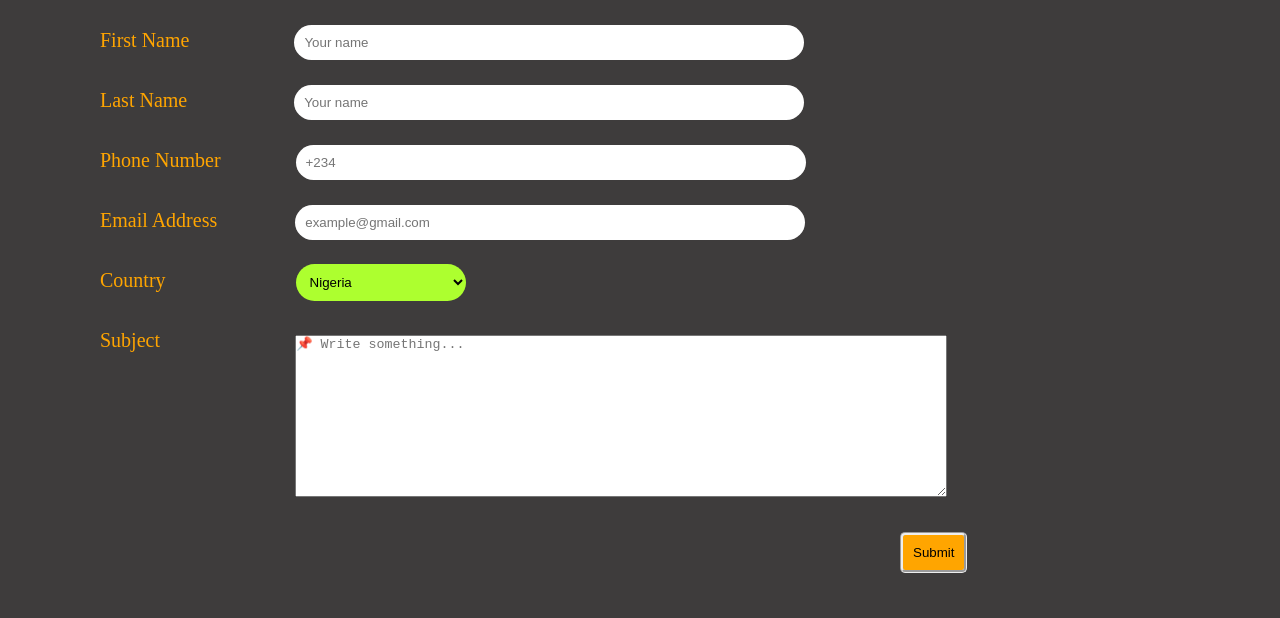
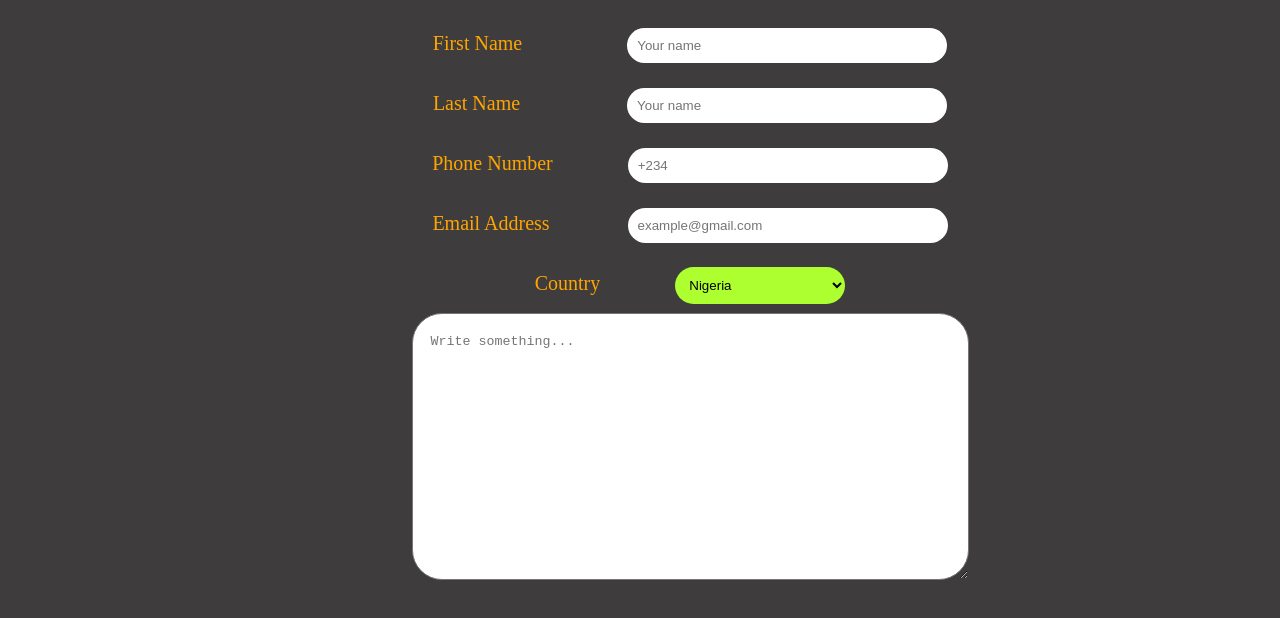
Before and after one commit to OkolieGold/OkolieGold.github.io, a plain HTML site: page contact us.html in a window 1280 px wide. Shown: the part 212-830 px from the top of the page. Drawn offline with Linux system fonts and the light colour scheme.

Commit message:
Update contact us.html

```diff
--- a/contact us.html
+++ b/contact us.html
@@ -6,7 +6,24 @@
     <title>Contact Royal Apparel</title>
     <link rel="stylesheet" type="text/css" href="fashion_app.css">
     <link rel="icon" type="image/x-icon" href="favicon.ico">
-    <style></style>
+    <link rel="stylesheet" href="https://cdnjs.cloudflare.com/ajax/libs/font-awesome/4.7.0/css/font-awesome.min.css">
+    <style>
+        option{
+           background-color: greenyellow;
+        }
+        textarea{
+            border-radius: 30px;
+            padding: 20px 10px;
+        }
+        .submit-btn {
+            display: inline;
+            padding: 4px 20px;
+            background-color: orange;
+            border-radius: 5px;
+            border: groove;
+            margin-bottom: 50px;
+        }
+    </style>
 </head>
 <body>
     <div class="header">
@@ -37,54 +54,56 @@
                 <option value="BITCOIN">BITCOIN 💰</option>
             </select>
         </div>
-    </div>
+    </div><hr>
 
     <div class="navbuttons">
         <a class="action" href="fashion_app.html">HOME</a>
         <a class="action" href="about.html">ABOUT</a>
         <a class="action" style="color: red;" href="contact us.html">CONTACT US</a>
         <a class="action" href="menu.html">BOUTIQUE</a>
-    </div>
+    </div><hr>
 
     <div class="container" >
         <h1 style="padding-top: 25px;">Contact Us</h1>
         <h3><b><i>Leave us a message here and we will to reply you soon! 😤😤😤</i></b></h3>
-    </div>
 
             <div class="column">
-        <form action="action_page.php">
+                <form class="frm" action="action_page.php">
                    <label for="fname" style="margin-right: 30px;">First Name</label>
-           <input class="placeholder" type="text" id="fname" name="First Name" placeholder="Your name" style="width: 300px; padding: 10px; padding-right: 200px;"><br>
+                   <input class="placeholder" type="text" id="fname" name="First Name" placeholder="Your name" style="min-width: 300px;"><br>
 
                    <label for="lname" style="margin-right: 32px;">Last Name</label>
-           <input class="placeholder" type="text" id="lname" name="Last name" placeholder="Your name" style="width: 300px; padding: 10px; padding-right: 200px;"><br>
+                   <input class="placeholder" type="text" id="lname" name="Last name" placeholder="Your name" style="min-width: 300px;"><br>
 
                    <label for="pnumber">Phone Number</label>
-           <input class="placeholder" type="number" id="pnumber" name="Phone number" placeholder="+234" style="width: 300px; padding: 10px; padding-right: 200px;"><br>
+                   <input class="placeholder" type="number" id="pnumber" name="Phone number" placeholder="+234" style="min-width: 300px;"><br>
 
-           <label for="email"style="margin-right: 3px;" >Email Address</label>
-           <input class="placeholder" type="email" id="email" name="Email Address" placeholder="example@gmail.com" style="width: 300px; padding: 10px; padding-right: 200px;"><br>
+                   <label for="email"style="margin-right: 3px;">Email Address</label>
+                   <input class="placeholder" type="email" id="email" name="Email Address" placeholder="example@gmail.com" style="min-width: 300px;"><br>
 
-           <label for="Country" style="margin-right: 55px;">Country</label>
-           <select class="placeholder" name="Country" id="country" style="width: 170px; padding: 10px; background-color: greenyellow;">
-             <option value="Nigeria" style="background-color: greenyellow;">Nigeria</option>
-             <option value="Ghana" style="background-color: greenyellow;">Ghana</option>
-             <option value="Togo" style="background-color: greenyellow;">Togo</option>
-             <option value="Niger" style="background-color: greenyellow;">Niger</option>
-             <option value="Kenya" style="background-color: greenyellow;">Kenya</option>
-             <option value="Mali" style="background-color: greenyellow;">Mali</option>
-             <option value="South Africa" style="background-color: greenyellow;">South Africa</option>
-             <option value="Uganda" style="background-color: greenyellow;">Uganda</option>
-             <option value="Benin Republic" style="background-color: greenyellow;">Benin Republic</option>
+                   <label>Country</label>
+                   <select class="placeholder" name="Country" id="country" style="min-width: 170px; padding: 10px; background-color: greenyellow;">
+                     <option value="Nigeria">Nigeria</option>
+                     <option value="Ghana">Ghana</option>
+                     <option value="Togo">Togo</option>
+                     <option value="Niger">Niger</option>
+                     <option value="Kenya">Kenya</option>
+                     <option value="Mali">Mali</option>
+                     <option value="South Africa">South Africa</option>
+                     <option value="Uganda">Uganda</option>
+                     <option value="Benin Republic">Benin Republic</option>
                    </select><br>
 
-           <label for="subject" style="position: absolute; padding-right: 50px;">Subject</label>
-           <textarea id="subject" name="subject" placeholder="📌 Write something..." style="height: 160px; width: 650px; margin-top: 25px; margin-left: 195px;"></textarea>
-           <input class="placeholder" type="submit" value="Submit" style="background-color: orange; border-radius: 5px; border: groove; margin-left: 800px; margin-bottom: 50px;">
+                   <!-- <label style="position: absolute; bottom: -20; left: 20; color: green;">Subject</label><br> -->
+                   <textarea id="subject" name="subject" placeholder=" Write something..."  cols="65" rows="15"></textarea>
+                   <br>
+
+                   <input class="placeholder submit-btn" type="submit" value="Submit">
                 </form>
             </div>
+    </div><hr>
 
-    <div class="footer" style="border-top: groove; border-color: rgb(130, 129, 129);">
+    <div class="footer">
         <div>
             <h3 style="text-align: center;">About us</h3>
             <p style="margin-left: 5px;">Royal Apparel is an online retailer that provides one-stop shopping for women outfits. Established in 2023, we are the first and only niche store in Nigeria wholly targeted at providing an unmatched range of fashionable wears for women.</p>
@@ -107,7 +126,7 @@
         </div>
     </div>
 
-    <div class="footer" style="border-bottom: groove; border-color: rgb(130, 129, 129); padding-bottom: 5px;">
+    <div class="footer">
         <div style="display: grid; grid-template-columns: auto auto auto auto auto auto;">
             <img src="facebook_logo.png" alt="facebook_logo" style="width: 50px; height: 50px; margin-left: 5px;">
             <a href="#" style="display: inline-block; margin-right: 50px; margin-bottom: 50px; text-decoration: none; color: orange;">Royal Apparel</a>
@@ -141,7 +160,7 @@
             <a class="action" href="about.html" style="margin-left: 20px; color: orange;">ABOUT</a> <br>
             <a class="action" href="contact us.html" style="margin-left: 20px; color: orange;">CONTACT</a>
         </div>
-    </div>
+    </div><hr>
 
     <marquee class="copyright">Royal Apparel Fashion Collection. All rights reserved &copy; 2023</marquee>
 
```
Lines whose indentation alone changed are shown as unchanged.
